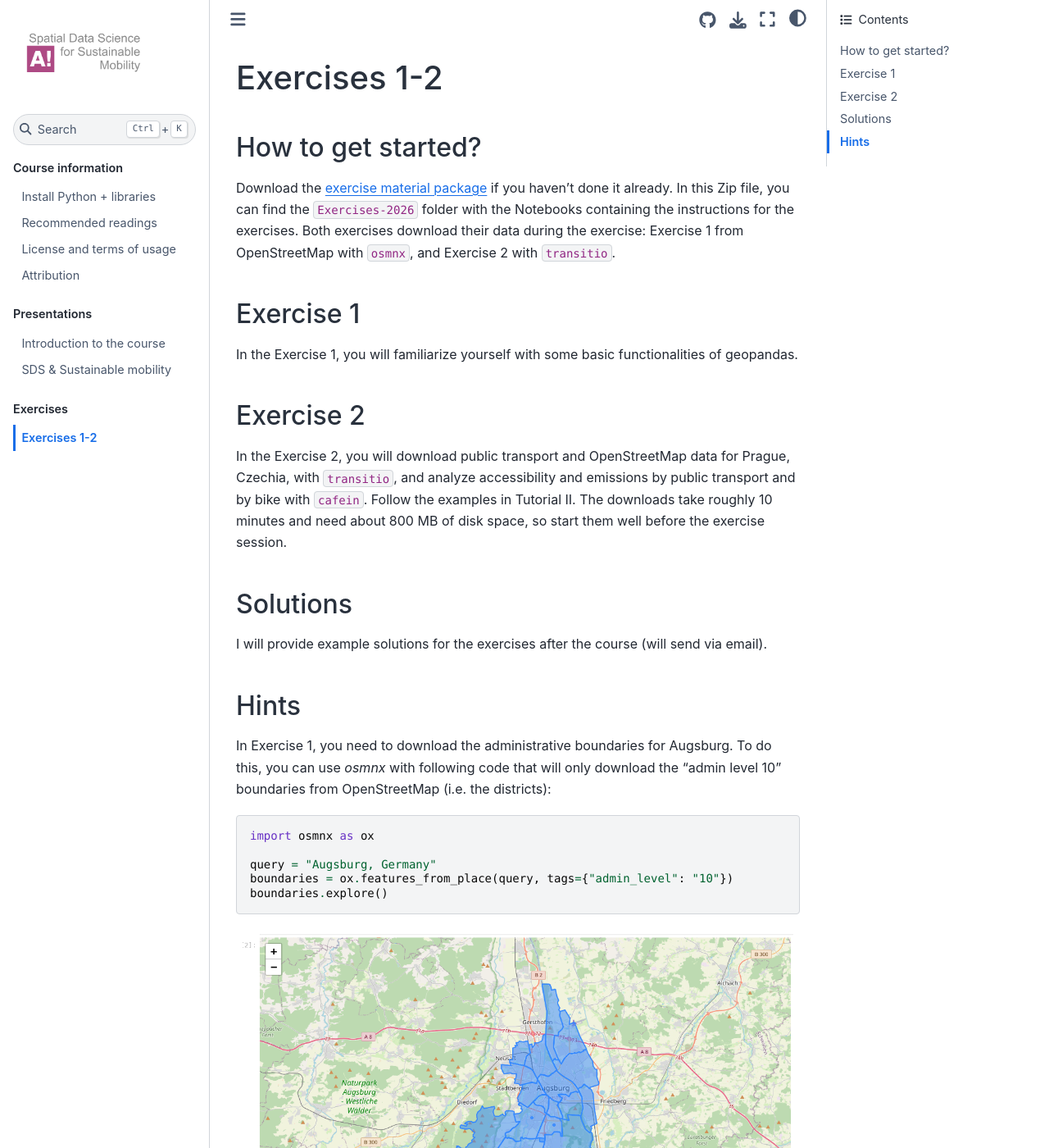
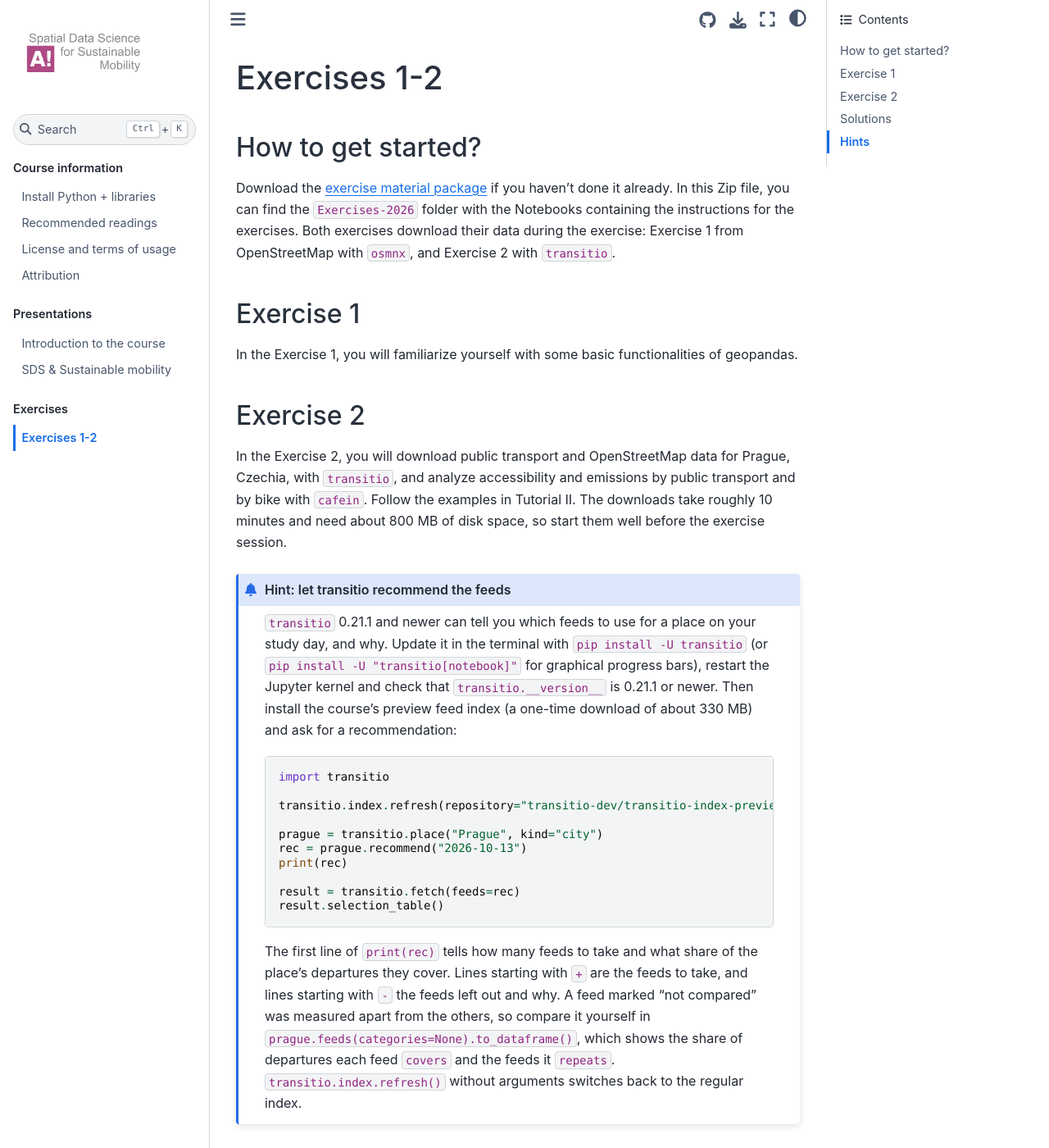
Before and after one commit to HTenkanen/mobility-course, a Sphinx documentation site: the page built from source/lessons/L1/exercise-1.rst, in a window 1280 px wide and 1400 px high. Shown: the whole window at 82% size. Built offline with Sphinx 7.4.7 and the Sphinx Book theme 1.1.4, drawn with Linux system fonts in a browser that asks for light colours; pages that are not in the unit, such as notebooks, are missing from menus.

Commit message:
Add a transitio feed recommendation hint to Exercise 2

```diff
--- a/source/lessons/L1/exercise-1.rst
+++ b/source/lessons/L1/exercise-1.rst
@@ -17,6 +17,32 @@ Exercise 2
 
 In the Exercise 2, you will download public transport and OpenStreetMap data for Prague, Czechia, with ``transitio``, and analyze accessibility and emissions by public transport and by bike with ``cafein``.
 Follow the examples in Tutorial II. The downloads take roughly 10 minutes and need about 800 MB of disk space, so start them well before the exercise session.
+
+.. admonition:: Hint: let transitio recommend the feeds
+
+    ``transitio`` 0.21.1 and newer can tell you which feeds to use for a place on your study day, and why.
+    Update it in the terminal with ``pip install -U transitio`` (or ``pip install -U "transitio[notebook]"`` for graphical
+    progress bars), restart the Jupyter kernel and check that ``transitio.__version__`` is 0.21.1 or newer. Then install
+    the course's preview feed index (a one-time download of about 330 MB) and ask for a recommendation:
+
+    .. code:: python
+
+        import transitio
+
+        transitio.index.refresh(repository="transitio-dev/transitio-index-preview")
+
+        prague = transitio.place("Prague", kind="city")
+        rec = prague.recommend("2026-10-13")
+        print(rec)
+
+        result = transitio.fetch(feeds=rec)
+        result.selection_table()
+
+    The first line of ``print(rec)`` tells how many feeds to take and what share of the place's departures they cover.
+    Lines starting with ``+`` are the feeds to take, and lines starting with ``-`` the feeds left out and why. A feed marked
+    "not compared" was measured apart from the others, so compare it yourself in ``prague.feeds(categories=None).to_dataframe()``,
+    which shows the share of departures each feed ``covers`` and the feeds it ``repeats``. ``transitio.index.refresh()``
+    without arguments switches back to the regular index.
 
 Solutions
 ---------
```
